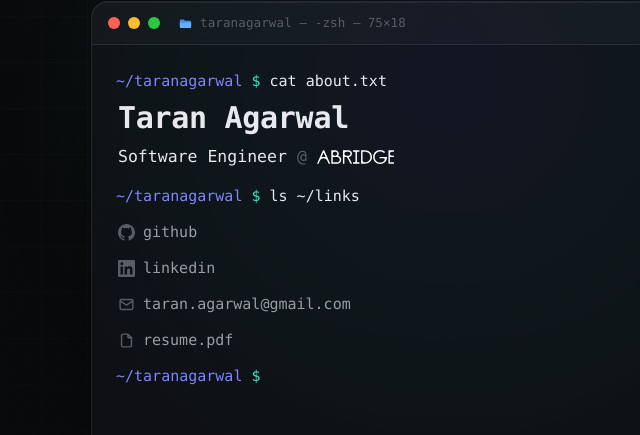
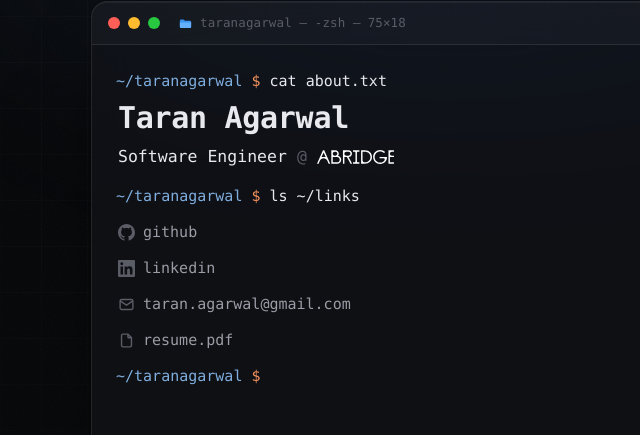
Before and after one commit to taranagarwal/portfoliowebsite, a plain HTML site: page index.html in a window 1280 px wide. Shown: the part 168-603 px from the top of the page, 189-829 px from the left. Drawn offline with Linux system fonts and the light colour scheme.

Commit message:
Knicks colors

```diff
--- a/index.html
+++ b/index.html
@@ -23,8 +23,8 @@
     --ink-faint: #5a5c66;
     --line: rgba(255,255,255,0.09);
     --green: #4ee6a8;
-    --teal: #38e8c6;
-    --indigo: #7b86ff;
+    --teal: #f5945f;   /* soft orange: prompt $, cursor, hover */
+    --indigo: #7faede; /* cool path color */
     --glass: rgba(20,22,28,0.55);
     --ease: cubic-bezier(0.16,1,0.3,1);
     --mono: "SF Mono", "JetBrains Mono", "Fira Code", ui-monospace, Menlo, monospace;
@@ -52,10 +52,10 @@
   }
   .bg-glow {
     position: fixed; z-index: -2;
-    width: 70vw; height: 70vw;
-    top: -25%; left: 50%; transform: translateX(-50%);
-    background: radial-gradient(circle, rgba(80,90,200,0.16) 0%, rgba(56,232,198,0.06) 40%, transparent 70%);
-    filter: blur(40px);
+    width: 110vw; height: 70vh;
+    top: -20%; left: 50%; transform: translateX(-50%);
+    background: radial-gradient(ellipse 55% 55% at 50% 45%, rgba(45,120,225,0.17) 0%, rgba(90,155,240,0.06) 45%, transparent 80%);
+    filter: blur(80px);
     pointer-events: none;
   }
   .grain {
```
